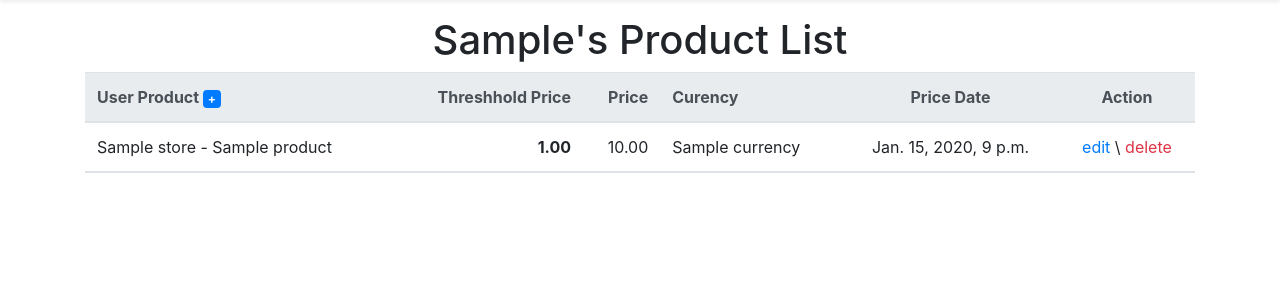
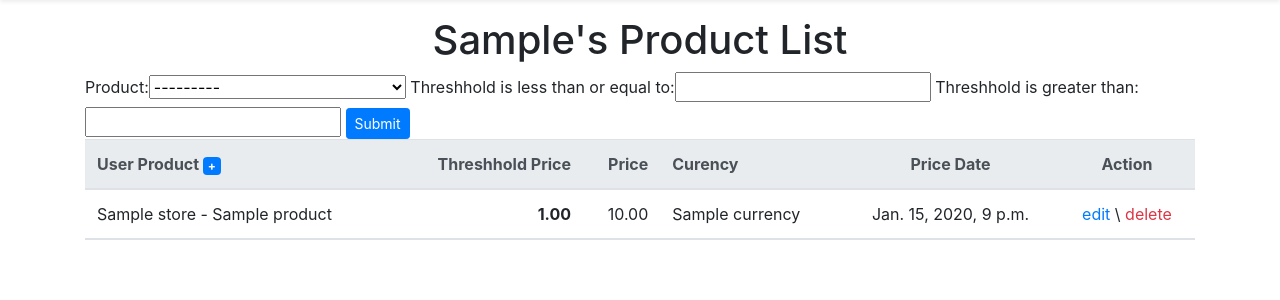
Before and after one commit to ericziethen/oz-price-checker, a Django app: page /userproduct/ in a window 1280 px wide. Shown: the part 97-397 px from the top of the page. Run offline with Django 3.2, Linux system fonts and the light colour scheme; a user stored in the database is signed in; tables that the repository leaves empty hold one stand-in row (values such as "Sample post"); some libraries are stand-ins or nearby versions.

Commit message:
Added filter for user home page

```diff
--- a/ozpricechecker/ozpricechecker/settings.py
+++ b/ozpricechecker/ozpricechecker/settings.py
@@ -38,6 +38,7 @@ INSTALLED_APPS = [
     'django.contrib.messages',
     'django.contrib.staticfiles',
     'pricefinderapp',
+    'django_filters'
 ]
 
 MIDDLEWARE = [
--- /dev/null
+++ b/ozpricechecker/pricefinderapp/filters.py
@@ -0,0 +1,19 @@
+"""ozpricechecker filters defination."""
+
+import django_filters
+from pricefinderapp.models import UserProduct
+
+
+class UserProductFilter(django_filters.FilterSet):
+    """UserProduct filter."""
+
+    class Meta:
+        """UserProduct filter meta data."""
+
+        model = UserProduct
+        # fields = ('product', 'threshhold')
+        fields = {
+            'product': ['exact'],
+            'threshhold': ['lte', 'gt'],
+            # 'product.latest_price': ['exact'],
+        }
--- a/ozpricechecker/pricefinderapp/views.py
+++ b/ozpricechecker/pricefinderapp/views.py
@@ -7,6 +7,7 @@ from django.urls import reverse_lazy
 from django.db import IntegrityError
 from django.http import HttpResponse
 from pricefinderapp.models import UserProduct, Product
+from pricefinderapp.filters import UserProductFilter
 
 
 class UserProductListView(LoginRequiredMixin, ListView):  # pylint: disable=too-many-ancestors
@@ -19,6 +20,12 @@ class UserProductListView(LoginRequiredMixin, ListView):  # pylint: disable=too-
     def get_queryset(self):
         """Only for current user."""
         return UserProduct.objects.filter(user=self.request.user)
+
+    def get_context_data(self, **kwargs):
+        """Provide context data for UserProduct."""
+        context = super(UserProductListView, self).get_context_data(**kwargs)
+        context['filter'] = UserProductFilter(self.request.GET, queryset=self.get_queryset())
+        return context
 
 
 class UserProductCreateView(LoginRequiredMixin, CreateView):
--- a/ozpricechecker/templates/pricefinderapp/userproduct_list.html
+++ b/ozpricechecker/templates/pricefinderapp/userproduct_list.html
@@ -2,6 +2,11 @@
 
 {% block content %}
     <h1 class="text-capitalize" align="center">{{ user.get_username }}'s Product List</h1>
+
+    <form mothod="GET">
+        {{filter.form}}
+        <button type="submit" class="btn btn-primary btn-sm">Submit</button>
+    </form>
 
     <table class="table">
         <tr>
@@ -19,7 +24,7 @@
                 </tr>
             </thead>
             <tbody>
-                {% for user_product in userproduct_list %}
+                {% for user_product in filter.qs %}
                     {% if user_product.is_threshhold_reached %}
                         <tr class="table-danger">
                     {% else %}
```
